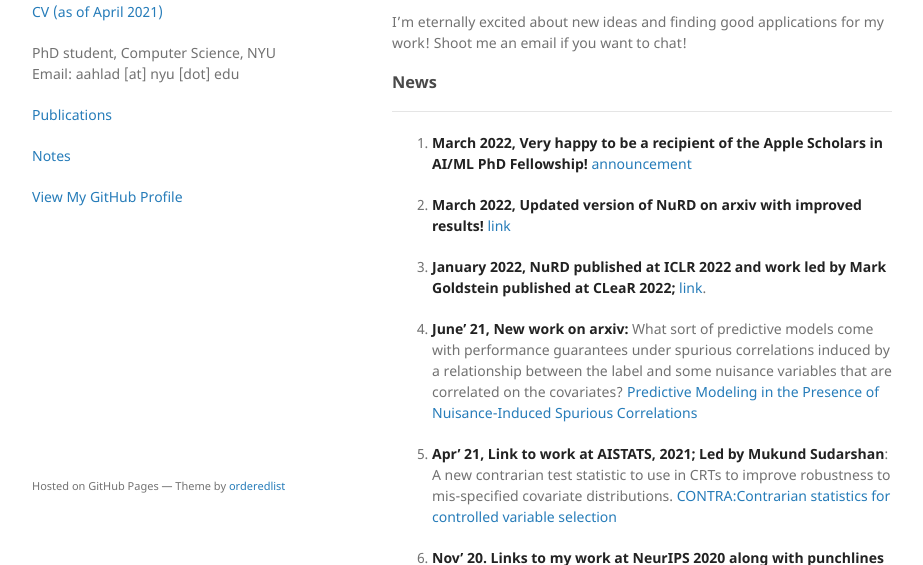
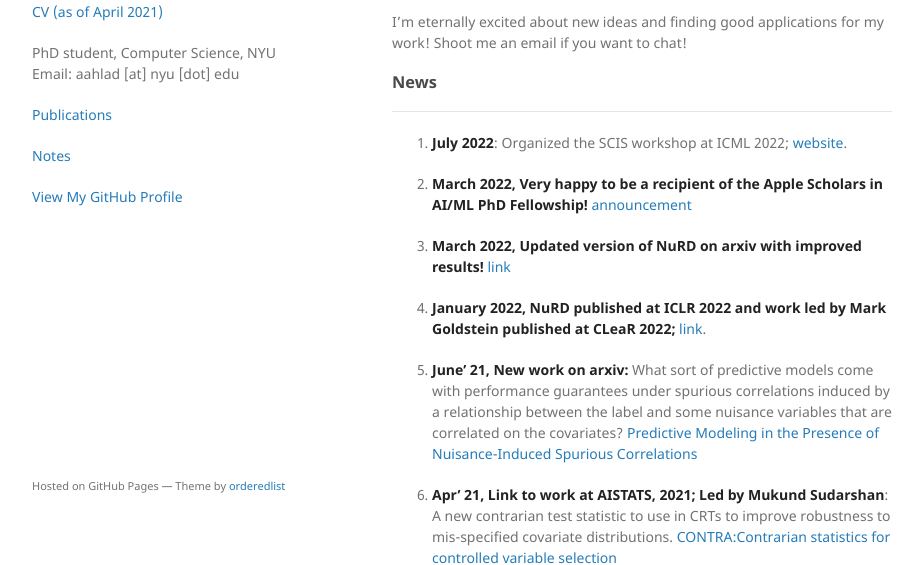
Before and after one commit to aahladmanas/aahladmanas.github.io, a Jekyll site: the page built from index.md, in a window 1280 px wide and 900 px high, cut to the strip 335-900 px from the top of the window. Shown: the whole strip, without its empty margins (178-1101 px from the left). Built offline with Jekyll 4.4.1, drawn with Linux system fonts in a browser that asks for light colours; the repository's description, which GitHub fills in, is left out; our own code applies the rules of GitHub Pages for plain Markdown files.

Commit message:
Update index.md

```diff
--- a/index.md
+++ b/index.md
@@ -17,6 +17,9 @@ I'm eternally excited about new ideas and finding good applications for my work!
 
 ### News
 * * *
+
+  1. **July 2022**: Organized the SCIS workshop at ICML 2022; [website](https://sites.google.com/view/scis-workshop/home).
+
   1. **March 2022, Very happy to be a recipient of the Apple Scholars in AI/ML PhD Fellowship!** [announcement](https://machinelearning.apple.com/updates/apple-scholars-aiml-2022)
 
   2. **March 2022, Updated version of NuRD on arxiv with improved results!** [link](https://arxiv.org/abs/2107.00520)
```
